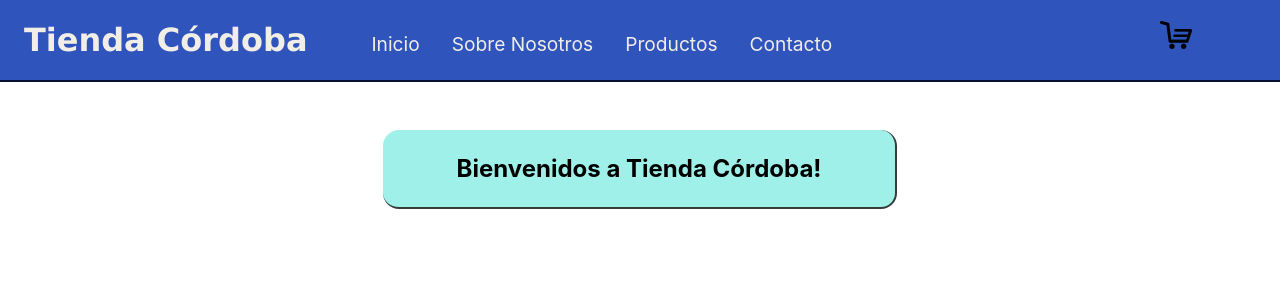
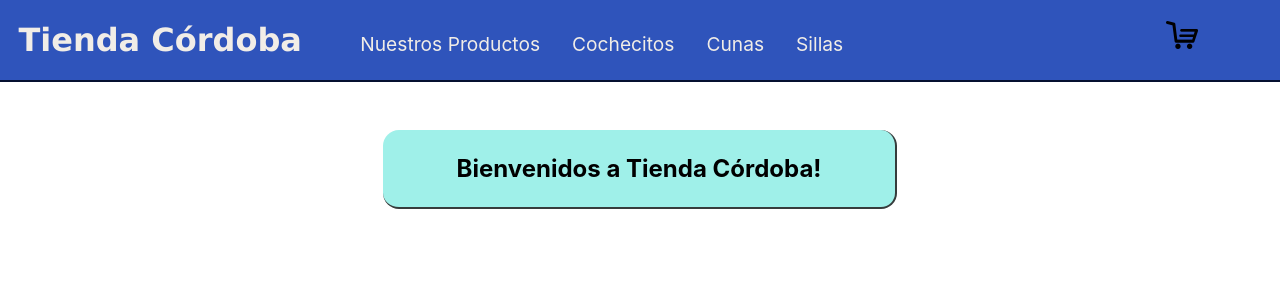
Before and after one commit to mario-r-aguilar/Tienda-Cordoba_Proyecto-Final_React-JS, a React (Create React App) app: page / in a window 1280 px wide. Shown: the top 300 px of the page. Built offline with nearby package versions, Linux system fonts and the light colour scheme.

Commit message:
Cambio categorías de la página

```diff
--- a/src/components/CartWidget/CartWidget.js
+++ b/src/components/CartWidget/CartWidget.js
@@ -1,4 +1,3 @@
-import React from 'react';
 import cart from '../../assets/carrito.png';
 import './CartWidget.css';
 
--- a/src/components/ItemListContainer/ItemListContainer.js
+++ b/src/components/ItemListContainer/ItemListContainer.js
@@ -1,4 +1,3 @@
-import React from 'react';
 import './ItemListContainer.css';
 
 const ItemListContainer = (props) => {
--- a/src/components/NavBar/NavBar.js
+++ b/src/components/NavBar/NavBar.js
@@ -1,4 +1,3 @@
-import React from 'react';
 import CartWidget from '../CartWidget/CartWidget';
 import './NavBar.css';
 
@@ -9,22 +8,22 @@ export const NavBar = () => {
 			<ul className="navbar-list">
 				<li className="navbar-item">
 					<a href="#" className="navbar-item-link">
-						Inicio
+						Nuestros Productos
 					</a>
 				</li>
 				<li className="navbar-item">
 					<a href="#" className="navbar-item-link">
-						Sobre Nosotros
+						Cochecitos
 					</a>
 				</li>
 				<li className="navbar-item">
 					<a href="#" className="navbar-item-link">
-						Productos
+						Cunas
 					</a>
 				</li>
 				<li className="navbar-item">
 					<a href="#" className="navbar-item-link">
-						Contacto
+						Sillas
 					</a>
 				</li>
 			</ul>
```
